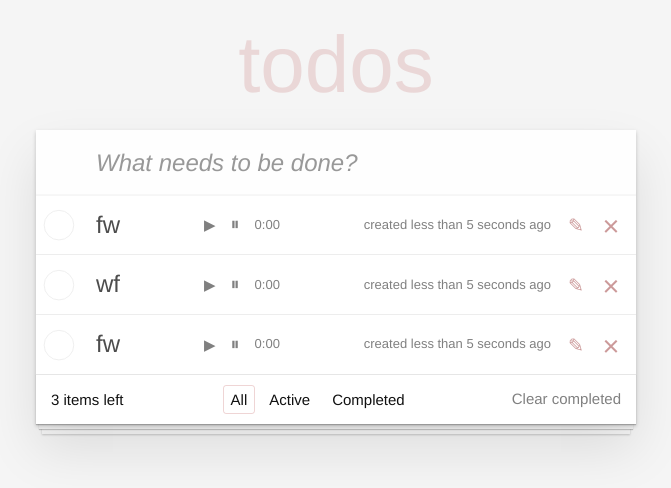
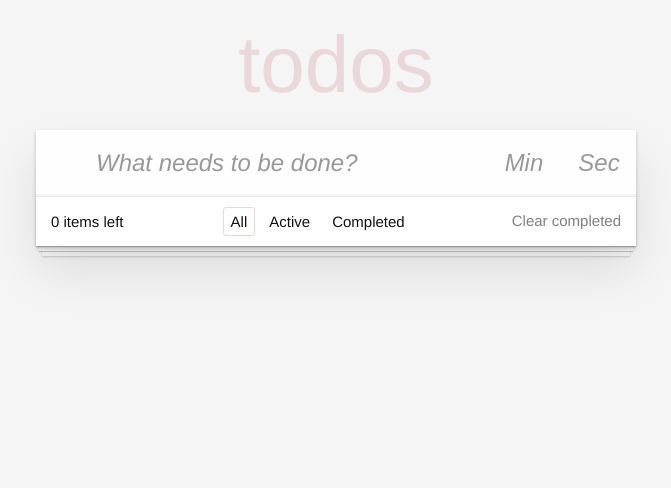
Before and after one commit to Defould/ToDo-App, a React (Create React App) app: page / in a window 1280 px wide. Shown: the top 488 px of the page, without its empty margins (304-975 px from the left). Built offline with nearby package versions, Linux system fonts and the light colour scheme.

Commit message:
fucking timer

```diff
--- a/src/components/app/App.js
+++ b/src/components/app/App.js
@@ -11,33 +11,44 @@ class App extends Component {
     super();
 
     this.state = {
-      todoData: [this.createItem('fw'), this.createItem('wf'), this.createItem('fw')],
+      todoData: [],
       filter: 'all',
     };
   }
 
-  createItem = (text) => {
+  timers = {};
+
+  createItem = (text, time = null) => {
     return {
       label: text,
       done: false,
       checked: false,
       created: new Date(),
       id: Math.random().toString(36).slice(2),
+      time: time,
+      isTimerOn: false,
     };
   };
 
-  addItem = (text) => {
-    const newItem = this.createItem(text);
+  addItem = (text, time) => {
+    if (!text.trim()) return;
+    const newTask = this.createItem(text, time);
 
-    this.setState((state) => ({
-      todoData: [...state.todoData, newItem],
+    this.setState(({ todoData }) => ({
+      todoData: [...todoData, newTask],
     }));
   };
 
   deleteItem = (id) => {
-    this.setState(({ todoData }) => ({
-      todoData: todoData.filter((el) => el.id !== id),
-    }));
+    clearInterval(this.timers[id]);
+    delete this.timers[id];
+
+    this.setState(
+      ({ todoData }) => ({
+        todoData: todoData.filter((task) => task.id !== id),
+      }),
+      this.updateTimers
+    );
   };
 
   deleteCompleted = () => {
@@ -46,21 +57,23 @@ class App extends Component {
     }));
   };
 
-  toggleProp = (arr, id, propName, prop2Name) => {
-    const idx = arr.findIndex((el) => el.id === id);
-    const oldItem = arr[idx];
-    const newItem = {
-      ...oldItem,
-      [propName]: !oldItem[propName],
-      [prop2Name]: !oldItem[prop2Name],
-    };
-    return [...arr.slice(0, idx), newItem, ...arr.slice(idx + 1)];
-  };
+  onToggleDone = (id) => {
+    this.pauseTimer(id);
 
-  onToggleDone = (id) => {
-    this.setState((state) => ({
-      todoData: this.toggleProp(state.todoData, id, 'done', 'checked'),
-    }));
+    this.setState(({ todoData }) => {
+      const idx = todoData.findIndex((el) => el.id === id);
+      const oldItem = todoData[idx];
+      const newItem = {
+        ...oldItem,
+        done: !oldItem.done,
+        checked: !oldItem.checked,
+      };
+      const newArr = [...todoData.slice(0, idx), newItem, ...todoData.slice(idx + 1)];
+
+      return {
+        todoData: newArr,
+      };
+    });
   };
 
   onFilter = (items, filter) => {
@@ -78,6 +91,63 @@ class App extends Component {
     this.setState({ filter });
   };
 
+  startTimer = (id) => {
+    // if (e) e.stopPropagation();
+
+    const idx = this.state.todoData.findIndex((el) => el.id === id);
+    if (idx === -1) return;
+    const task = this.state.todoData[idx];
+
+    if (Object.keys(this.timers).includes(id.toString())) return;
+
+    this.timers[id] = setInterval(() => {
+      if (!this.state.todoData[idx]) return;
+
+      this.setState(({ todoData }) => {
+        task.time--;
+        if (!task.time) {
+          clearInterval(this.timers[idx]);
+          delete this.timers[idx];
+          task.isTimerOn = false;
+        } else {
+          task.isTimerOn = true;
+        }
+        return {
+          todoData: todoData.map((item) => (item.id === id ? task : item)),
+        };
+      });
+    }, 1000);
+  };
+
+  pauseTimer = (id) => {
+    // if (e) e.stopPropagation();
+
+    clearInterval(this.timers[id]);
+    delete this.timers[id];
+
+    this.setState(({ todoData }) => {
+      const idx = todoData.findIndex((el) => el.id === id);
+      const oldTask = todoData[idx];
+      oldTask.isTimerOn = false;
+      const newTask = { ...oldTask };
+      const newArr = [...todoData.slice(0, idx), newTask, ...todoData.slice(idx + 1)];
+      return {
+        todoData: newArr,
+      };
+    });
+  };
+
+  updateTimers() {
+    Object.values(this.timers).forEach((timer) => clearInterval(timer));
+    this.timers = {};
+
+    this.state.todoData.forEach((item) => {
+      if (item.isTimerOn) {
+        this.timerOn(item.id);
+      }
+    });
+  }
+
   render() {
     const { todoData, filter } = this.state;
     const visibleData = this.onFilter(todoData, filter);
@@ -89,7 +159,13 @@ class App extends Component {
           <h1>todos</h1>
           <NewTaskForm addItem={this.addItem} />
         </header>
-        <TaskList todoData={visibleData} onDelete={this.deleteItem} onToggleDone={this.onToggleDone} />
+        <TaskList
+          todoData={visibleData}
+          onDelete={this.deleteItem}
+          onToggleDone={this.onToggleDone}
+          startTimer={this.startTimer}
+          pauseTimer={this.pauseTimer}
+        />
         <Footer
           doneItems={doneCount}
           onDeleteCompleted={this.deleteCompleted}
@@ -102,3 +178,219 @@ class App extends Component {
 }
 
 export default App;
+
+// import { Component } from 'react';
+
+// import './App.css';
+
+// import NewTaskForm from '../newTaskForm/newTaskForm';
+// import TaskList from '../taskList/taskList';
+// import Footer from '../footer/footer';
+
+// class App extends Component {
+//   constructor() {
+//     super();
+
+//     this.state = {
+//       todoData: [],
+//       filter: 'all',
+//     };
+//   }
+
+//   createItem = (text, minutes, seconds) => {
+//     return {
+//       label: text,
+//       done: false,
+//       checked: false,
+//       created: new Date(),
+//       id: Math.random().toString(36).slice(2),
+//       timer: {
+//         minutes: parseInt(minutes, 10) || 0,
+//         seconds: parseInt(seconds, 10) || 0,
+//       },
+//       isTimerOn: false,
+//     };
+//   };
+
+//   addItem = (text, minutes, seconds) => {
+//     const newItem = this.createItem(text, minutes, seconds);
+
+//     this.setState((state) => ({
+//       todoData: [...state.todoData, newItem],
+//     }));
+//   };
+
+//   deleteItem = (id) => {
+//     this.setState(({ todoData }) => ({
+//       todoData: todoData.filter((el) => el.id !== id),
+//     }));
+//   };
+
+//   deleteCompleted = () => {
+//     this.setState(({ todoData }) => ({
+//       todoData: todoData.filter((el) => !el.done),
+//     }));
+//   };
+
+//   toggleProp = (arr, id, propName, prop2Name) => {
+//     const idx = arr.findIndex((el) => el.id === id);
+//     const oldItem = arr[idx];
+//     const newItem = {
+//       ...oldItem,
+//       [propName]: !oldItem[propName],
+//       [prop2Name]: !oldItem[prop2Name],
+//     };
+//     return [...arr.slice(0, idx), newItem, ...arr.slice(idx + 1)];
+//   };
+
+//   onToggleDone = (id) => {
+//     this.setState((state) => ({
+//       todoData: this.toggleProp(state.todoData, id, 'done', 'checked'),
+//     }));
+//   };
+
+//   // onToggleDone = (id) => {
+//   //   this.setState((state) => ({
+//   //     todoData: state.todoData.map((item) => {
+//   //       if (item.id === id) {
+//   //         const newItem = {
+//   //           ...item,
+//   //           done: !item.done,
+//   //           checked: !item.checked,
+//   //           isTimerOn: false, // Остановить таймер, когда задача выполнена
+//   //         };
+
+//   //         // Если таймер в данный момент запущен, очистить интервал
+//   //         if (item.isTimerOn) {
+//   //           clearInterval(this.intervalId);
+//   //           this.intervalId = null;
+//   //         }
+
+//   //         return newItem;
+//   //       }
+//   //       return item;
+//   //     }),
+//   //   }));
+//   // };
+
+//   onFilter = (items, filter) => {
+//     switch (filter) {
+//       case 'active':
+//         return items.filter((item) => !item.done);
+//       case 'completed':
+//         return items.filter((item) => item.done);
+//       default:
+//         return items;
+//     }
+//   };
+
+//   onFilterSelect = (filter) => {
+//     this.setState({ filter });
+//   };
+
+//   startTimer = (id) => {
+//     this.setState(
+//       (state) => {
+//         const updatedData = state.todoData.map((item) =>
+//           item.id === id && !item.isTimerOn ? { ...item, isTimerOn: true } : item
+//         );
+//         return { todoData: updatedData };
+//       },
+//       () => {
+//         this.updateTimer(id);
+//       }
+//     );
+//   };
+
+//   pauseTimer = (id) => {
+//     console.log('pause');
+//     this.setState(
+//       (state) => ({
+//         todoData: state.todoData.map((item) => (item.id === id ? { ...item, isTimerOn: false } : item)),
+//       }),
+//       () => {
+//         clearInterval(this.intervalId);
+//         this.intervalId = null;
+//       }
+//     );
+//   };
+
+//   updateTimer = (id) => {
+//     if (!this.intervalId) {
+//       const updateState = () => {
+//         this.setState((state) => ({
+//           todoData: state.todoData.map((item) => {
+//             if (item.id === id && item.isTimerOn) {
+//               const { seconds, minutes } = item.timer;
+//               const newSeconds = seconds - 1;
+//               const newMinutes = minutes;
+
+//               if (newSeconds < 0 && newMinutes > 0) {
+//                 return {
+//                   ...item,
+//                   timer: {
+//                     minutes: newMinutes - 1,
+//                     seconds: 59,
+//                   },
+//                 };
+//               } else if (newSeconds < 0 && newMinutes === 0) {
+//                 clearInterval(this.intervalId);
+//                 this.intervalId = null;
+//                 return {
+//                   ...item,
+//                   isTimerOn: false,
+//                   timer: {
+//                     minutes: 0,
+//                     seconds: 0,
+//                   },
+//                 };
+//               } else {
+//                 return {
+//                   ...item,
+//                   timer: {
+//                     minutes: newMinutes,
+//                     seconds: newSeconds,
+//                   },
+//                 };
+//               }
+//             }
+//             return item;
+//           }),
+//         }));
+//       };
+
+//       this.intervalId = setInterval(updateState, 1000);
+//     }
+//   };
+
+//   render() {
+//     const { todoData, filter } = this.state;
+//     const visibleData = this.onFilter(todoData, filter);
+//     const doneCount = todoData.length - todoData.filter((el) => el.done === true).length;
+
+//     return (
+//       <div className="todoapp">
+//         <header className="header">
+//           <h1>todos</h1>
+//           <NewTaskForm addItem={this.addItem} />
+//         </header>
+//         <TaskList
+//           todoData={visibleData}
+//           onDelete={this.deleteItem}
+//           onToggleDone={this.onToggleDone}
+//           startTimer={this.startTimer}
+//           pauseTimer={this.pauseTimer}
+//           updateTimer={this.updateTimer}
+//         />
+//         <Footer
+//           doneItems={doneCount}
+//           onDeleteCompleted={this.deleteCompleted}
+//           filter={filter}
+//           onFilterSelect={this.onFilterSelect}
+//         />
+//       </div>
+//     );
+//   }
+// }
+
+// export default App;
--- /dev/null
+++ b/src/components/newTaskForm/newTaskForm.css
@@ -0,0 +1,17 @@
+.form {
+    display: flex;
+}
+
+.new-todo-form__timer {
+    width: 15%;
+    padding: 16px;
+    border: none;
+    background: rgba(0, 0, 0, 0.003);
+    box-shadow: inset 0 -2px 1px rgba(0,0,0,0.03);
+    font-size: 24px;
+}
+
+.new-todo-form__timer::-webkit-outer-spin-button,
+.new-todo-form__timer::-webkit-inner-spin-button {
+    -webkit-appearance: none;
+}
--- a/src/components/newTaskForm/newTaskForm.js
+++ b/src/components/newTaskForm/newTaskForm.js
@@ -1,5 +1,7 @@
 import { Component } from 'react';
 import { PropTypes } from 'prop-types';
+
+import './newTaskForm.css';
 
 class NewTaskForm extends Component {
   constructor() {
@@ -7,36 +9,75 @@ class NewTaskForm extends Component {
 
     this.state = {
       label: '',
+      minutes: '',
+      seconds: '',
     };
 
-    this.onChangeValue = (e) => {
+    this.onChangeLabel = (e) => {
       this.setState({
         label: e.target.value,
+      });
+    };
+
+    this.onChangeTimerValue = (event) => {
+      this.setState({
+        [event.target.name]: event.target.value,
       });
     };
 
     this.onSubmit = (e) => {
       e.preventDefault();
 
-      if (this.state.label.trim()) {
-        this.props.addItem(this.state.label);
-        this.setState({ label: '' });
-      } else {
-        return;
+      const { label, minutes, seconds } = this.state;
+      const { addItem } = this.props;
+
+      const min = Number(minutes.trim());
+      const sec = Number(seconds.trim());
+      let time = min * 60 + sec;
+
+      if (time === 0) {
+        time = null;
       }
+
+      addItem(label, time);
+
+      this.setState({
+        label: '',
+        minutes: '',
+        seconds: '',
+      });
     };
   }
 
   render() {
+    const { label, minutes, seconds } = this.state;
+
     return (
-      <form onSubmit={this.onSubmit}>
+      <form className="form" onSubmit={this.onSubmit}>
         <input
           className="new-todo"
           placeholder="What needs to be done?"
-          value={this.state.label}
+          value={label}
           autoFocus
-          onChange={this.onChangeValue}
+          onChange={this.onChangeLabel}
         />
+        <input
+          className="new-todo-form__timer"
+          placeholder="Min"
+          name="minutes"
+          value={minutes}
+          type="number"
+          onChange={this.onChangeTimerValue}
+        />
+        <input
+          className="new-todo-form__timer"
+          placeholder="Sec"
+          name="seconds"
+          value={seconds}
+          type="number"
+          onChange={this.onChangeTimerValue}
+        />
+        <input type="submit" style={{ display: 'none' }} />
       </form>
     );
   }
--- a/src/components/taskItem/taskItem.css
+++ b/src/components/taskItem/taskItem.css
@@ -85,6 +85,7 @@ label {
 }
 
 .icon-play {
+	cursor: pointer;
     font-size: 15px;
 }
 .icon-play::after {
@@ -92,6 +93,7 @@ label {
 }
 
 .icon-pause {
+	cursor: pointer;
     font-size: 18px;
 }
 .icon-pause::after {
--- a/src/components/taskItem/taskItem.js
+++ b/src/components/taskItem/taskItem.js
@@ -1,39 +1,38 @@
-import React, { useState, useEffect } from 'react';
 import { formatDistanceToNow } from 'date-fns';
 
 import './taskItem.css';
 
 function TaskItem(props) {
-  const { label, onDelete, onToggleDone, done, created, checked } = props;
-  const [timerRunning, setTimerRunning] = useState(false);
-  const [timeElapsed, setTimeElapsed] = useState(0);
+  const { label, onDelete, onToggleDone, done, created, checked, time, startTimer, pauseTimer } = props;
+  let classNames = done ? 'completed' : '';
 
-  useEffect(() => {
-    let timerInterval;
+  const getPadTime = (time) => time.toString().padStart(2, '0');
 
-    if (timerRunning) {
-      timerInterval = setInterval(() => {
-        setTimeElapsed((prevTime) => prevTime + 1);
-      }, 1000);
-    }
+  const min = getPadTime(Math.floor(time / 60));
+  const sec = getPadTime(time - min * 60);
 
-    return () => clearInterval(timerInterval);
-  }, [timerRunning]);
-
-  useEffect(() => {
-    if (done) {
-      handleTimerOff();
-    }
-  }, [done]);
-
-  const handleTimerOn = () => {
-    setTimerRunning(true);
-  };
-  const handleTimerOff = () => {
-    setTimerRunning(false);
+  const timer = () => {
+    if (time)
+      return (
+        <>
+          <div className="timer-button">
+            <button className="icon-play" type="button" aria-label="play" onClick={startTimer} />
+            <button className="icon-pause" type="button" aria-label="pause" onClick={pauseTimer} />
+          </div>
+          <div className="timer">{`${min}:${sec}`}</div>
+        </>
+      );
+    if (time === 0) return <span className="time-over">Time over</span>;
+    return null;
   };
 
-  let classNames = done ? 'completed' : '';
+  // const handleStartTimer = () => {
+  //   startTimer(props.id);
+  // };
+
+  // const handlePauseTimer = () => {
+  //   pauseTimer(props.id);
+  // };
 
   return (
     <li className={classNames}>
@@ -44,14 +43,8 @@ function TaskItem(props) {
           <span className="description" onClick={onToggleDone}>
             {label}
           </span>
-          <span className="timer">
-            <button className="icon-play" onClick={handleTimerOn}></button>
-            <button className="icon-pause" onClick={handleTimerOff}></button>
-            {`${Math.floor(timeElapsed / 60)}:${(timeElapsed % 60).toLocaleString('en-US', {
-              minimumIntegerDigits: 2,
-              useGrouping: false,
-            })}`}
-          </span>
+          <span className="timer">{timer()}</span>
+
           <span className="created">created {formatDistanceToNow(created, { includeSeconds: true })} ago</span>
         </label>
         <button className="icon icon-edit"></button>
--- a/src/components/taskList/taskList.js
+++ b/src/components/taskList/taskList.js
@@ -4,10 +4,19 @@ import './taskList.css';
 
 import TaskItem from '../taskItem/taskItem';
 
-function TaskList({ todoData, onDelete, onToggleDone }) {
+function TaskList({ todoData, onDelete, onToggleDone, startTimer, pauseTimer }) {
   const elements = todoData.map((item) => {
     const { id, ...props } = item;
-    return <TaskItem key={id} {...props} onDelete={() => onDelete(id)} onToggleDone={() => onToggleDone(id)} />;
+    return (
+      <TaskItem
+        key={id}
+        {...props}
+        onDelete={() => onDelete(id)}
+        onToggleDone={() => onToggleDone(id)}
+        startTimer={() => startTimer(id)}
+        pauseTimer={() => pauseTimer(id)}
+      />
+    );
   });
 
   return <ul className="todo-list">{elements}</ul>;
```
Also changed, not shown: 1 other file (tests, documents, lock files or other folders).
